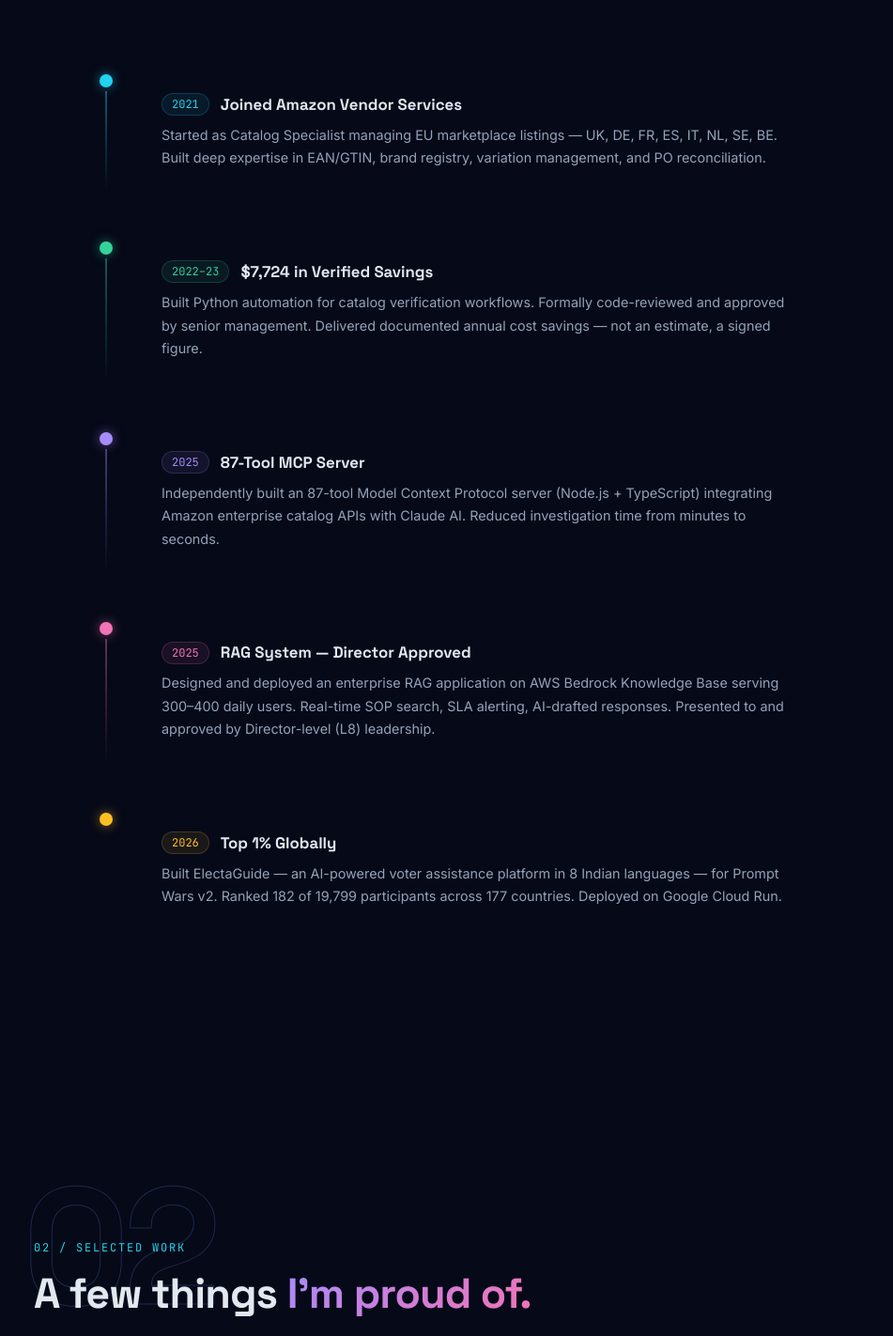
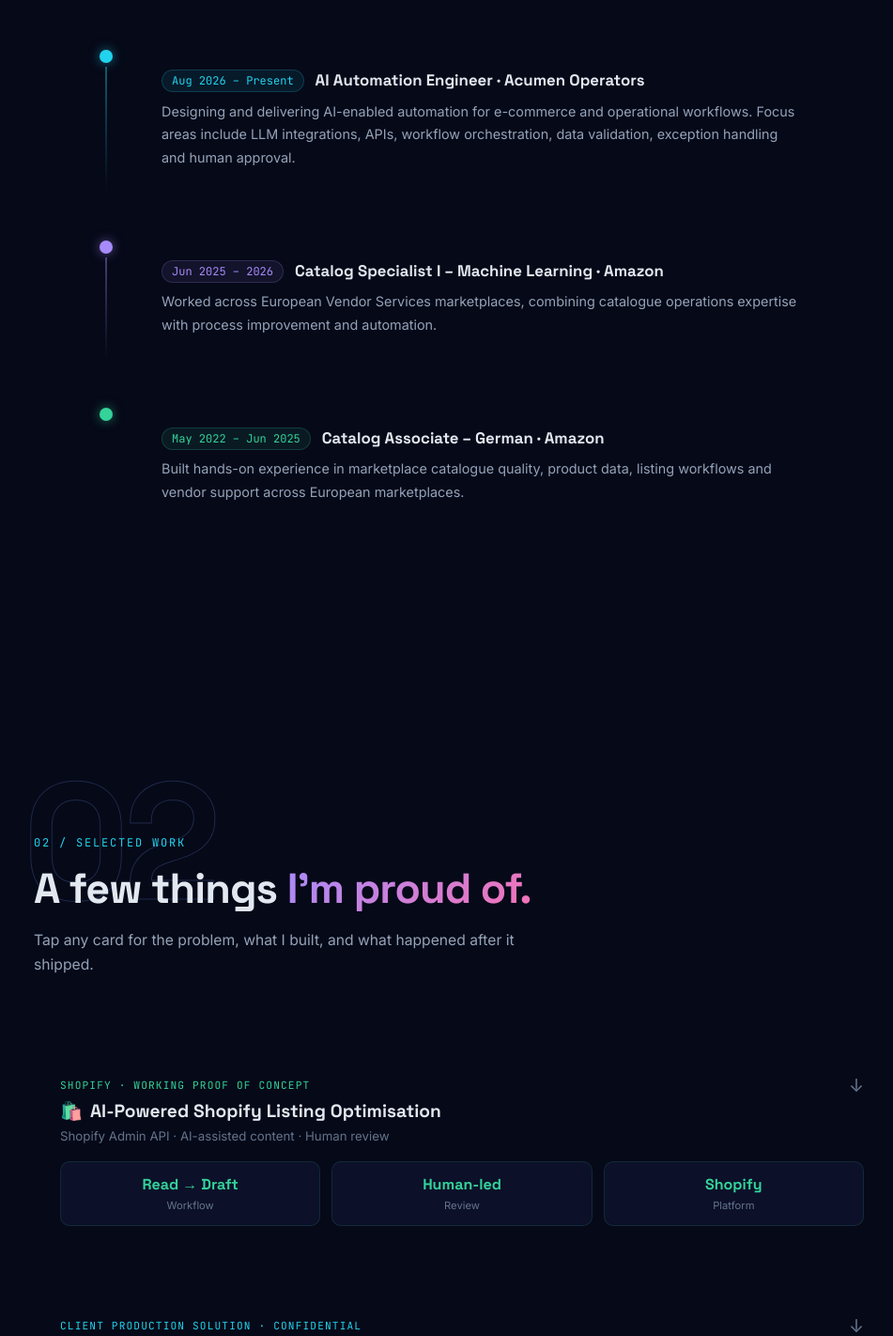
Before and after one commit to Sudheer-029/sudheer-029.github.io, a React (Vite) app: page / in a window 1280 px wide. Shown: the part 1187-2609 px from the top of the page at 94% size, without its empty margins (148-1099 px from the left). Built offline with nearby package versions, Linux system fonts and the light colour scheme.

Commit message:
Refresh portfolio for Shopify, e-commerce and AI automation

```diff
--- a/src/data.js
+++ b/src/data.js
@@ -1,135 +1,99 @@
 export const person = {
   name: 'Sudheer Bishnoi',
-  roles: ['AI Engineer', 'GenAI Specialist', 'eCommerce Operations', 'Account Manager'],
-  tagline: '87 tools built. 400+ daily users. Top 1% globally. AI Operations Specialist at Amazon.',
-  sub: 'I spend my days building internal tools that save people time — MCP servers, RAG systems, small automations. This is a small collection of that work.',
+  roles: ['AI Automation Engineer', 'E-commerce Operations', 'Shopify Solutions'],
+  tagline: 'E-commerce operations, Shopify solutions and practical AI automation.',
+  sub: 'I design and build workflows that improve catalogue quality, connect business systems and reduce repetitive operational work — with validation and human review where it matters.',
   email: 'sudheerdudi00@gmail.com',
-  linkedin: 'https://linkedin.com/in/sudheer-bishnoi',
+  linkedin: 'https://www.linkedin.com/in/sudheer-bishnoi',
   github: 'https://github.com/Sudheer-029',
-  location: 'Bengaluru, India',
-  status: 'Currently at Amazon \u00b7 Open to the right opportunity',
+  location: 'India',
+  status: 'AI Automation Engineer · Acumen Operators',
 }
 
-export const stats = [
-  { value: 87,    suffix: '',   label: 'AI Tools Built',        sub: 'MCP Server · Claude AI' },
-  { value: 400,   suffix: '+',  label: 'Daily AI Users',        sub: 'RAG System · Bedrock' },
-  { value: 7724,  suffix: '',   label: 'Verified Savings ($)',  sub: 'Formally approved' },
-  { value: 0.9,   suffix: '%',  label: 'Global Rank',           sub: '182 of 19,799 · Hackathon' },
-  { value: 200,   suffix: '+',  label: 'Vendors / Month',       sub: '8 EU Marketplaces' },
-]
+export const stats = []
 
 export const timeline = [
   {
-    year: '2021',
-    title: 'Joined Amazon Vendor Services',
-    body: 'Started as Catalog Specialist managing EU marketplace listings — UK, DE, FR, ES, IT, NL, SE, BE. Built deep expertise in EAN/GTIN, brand registry, variation management, and PO reconciliation.',
+    year: 'Aug 2026 – Present',
+    title: 'AI Automation Engineer · Acumen Operators',
+    body: 'Designing and delivering AI-enabled automation for e-commerce and operational workflows. Focus areas include LLM integrations, APIs, workflow orchestration, data validation, exception handling and human approval.',
     color: 'cyan',
   },
   {
-    year: '2022–23',
-    title: '$7,724 in Verified Savings',
-    body: 'Built Python automation for catalog verification workflows. Formally code-reviewed and approved by senior management. Delivered documented annual cost savings — not an estimate, a signed figure.',
-    color: 'emerald',
-  },
-  {
-    year: '2025',
-    title: '87-Tool MCP Server',
-    body: 'Independently built an 87-tool Model Context Protocol server (Node.js + TypeScript) integrating Amazon enterprise catalog APIs with Claude AI. Reduced investigation time from minutes to seconds.',
+    year: 'Jun 2025 – 2026',
+    title: 'Catalog Specialist I – Machine Learning · Amazon',
+    body: 'Worked across European Vendor Services marketplaces, combining catalogue operations expertise with process improvement and automation.',
     color: 'violet',
   },
   {
-    year: '2025',
-    title: 'RAG System — Director Approved',
-    body: 'Designed and deployed an enterprise RAG application on AWS Bedrock Knowledge Base serving 300–400 daily users. Real-time SOP search, SLA alerting, AI-drafted responses. Presented to and approved by Director-level (L8) leadership.',
-    color: 'pink',
-  },
-  {
-    year: '2026',
-    title: 'Top 1% Globally',
-    body: 'Built ElectaGuide — an AI-powered voter assistance platform in 8 Indian languages — for Prompt Wars v2. Ranked 182 of 19,799 participants across 177 countries. Deployed on Google Cloud Run.',
-    color: 'amber',
+    year: 'May 2022 – Jun 2025',
+    title: 'Catalog Associate – German · Amazon',
+    body: 'Built hands-on experience in marketplace catalogue quality, product data, listing workflows and vendor support across European marketplaces.',
+    color: 'emerald',
   },
 ]
 
 export const caseStudies = [
   {
     id: 1,
-    tag: 'Enterprise AI · Internal',
-    title: '87-Tool MCP Server',
-    subtitle: 'Claude AI + Amazon Catalog APIs',
-    problem: 'Catalog investigations required navigating multiple internal systems — each query took minutes of manual lookup across disconnected tools.',
-    solution: 'Built an 87-tool MCP server in Node.js + TypeScript integrating Amazon\'s enterprise catalog APIs with Claude AI — enabling natural-language queries, bulk attribute editing, and automated audit workflows.',
-    outcome: 'Reduced investigation time from minutes to seconds. Now used daily by operations teams.',
+    tag: 'Shopify · Working proof of concept',
+    title: 'AI-Powered Shopify Listing Optimisation',
+    subtitle: 'Shopify Admin API · AI-assisted content · Human review',
+    problem: 'Product catalogue content can be inconsistent, time-consuming to improve and difficult to maintain at scale.',
+    solution: 'Built a working proof of concept that retrieves product information, drafts improved titles and descriptions, generates SEO metadata and tags, and writes approved updates back to Shopify. Existing price, inventory and product imagery are preserved.',
+    outcome: 'Demonstrates an assisted listing workflow with human review before updates are applied. Available for a guided walkthrough; the development store is not a public storefront.',
     metrics: [
-      { label: 'Tools Built', value: '87' },
-      { label: 'Time Saved', value: 'Min → Sec' },
-      { label: 'Stack', value: 'Node.js + TS' },
+      { label: 'Workflow', value: 'Read → Draft' },
+      { label: 'Review', value: 'Human-led' },
+      { label: 'Platform', value: 'Shopify' },
     ],
-    color: 'violet',
-    icon: '⚡',
+    color: 'emerald',
+    icon: '🛍️',
   },
   {
     id: 2,
-    tag: 'Enterprise AI · Director Approved',
-    title: 'RAG System',
-    subtitle: 'AWS Bedrock · 300–400 Daily Users',
-    problem: 'Operators were spending significant time searching 59 internal SOP documents manually. SLA breaches were going undetected. Vendor responses required manual drafting.',
-    solution: 'Designed and deployed an enterprise RAG application using Python + AWS Bedrock Knowledge Base. Real-time SOP search, SLA breach alerting, AI-drafted vendor responses — all in one system.',
-    outcome: 'Serving 300–400 daily users. Formally presented to and approved by Director-level (L8) leadership.',
+    tag: 'Client production solution · Confidential',
+    title: 'AI Catalogue Management',
+    subtitle: 'E-commerce operations · Data validation · Workflow automation',
+    problem: 'Catalogue operations involve repetitive product data processing and quality checks.',
+    solution: 'Production workflow supporting product data processing and enrichment, listing content improvement, structured validation and exception handling, with human approval at key steps.',
+    outcome: 'In production for a client. Further implementation details are withheld to protect client confidentiality; a high-level walkthrough can be discussed.',
     metrics: [
-      { label: 'Daily Users', value: '300–400' },
-      { label: 'Documents', value: '59 SOPs' },
-      { label: 'Approval', value: 'Director L8' },
+      { label: 'Status', value: 'Production' },
+      { label: 'Focus', value: 'Catalogue' },
+      { label: 'Controls', value: 'Validation' },
     ],
     color: 'cyan',
-    icon: '🧠',
+    icon: '📦',
   },
   {
     id: 3,
-    tag: 'Automation · Verified Savings',
-    title: '$7,724 Annual Savings',
-    subtitle: 'Python Automation · Management Approved',
-    problem: 'Catalog verification workflows were being performed manually — repetitive, error-prone, and consuming significant team hours every week.',
-    solution: 'Built Python automation scripts for catalog verification. Formally code-reviewed by senior management and deployed to production.',
-    outcome: '$7,724 in verified annual cost savings — documented, signed off, not estimated.',
+    tag: 'Client production solution · Confidential',
+    title: 'E-commerce Order Automation',
+    subtitle: 'Order workflows · Integrations · Operational controls',
+    problem: 'Order-related operations can require repeated manual steps across business systems.',
+    solution: 'Production workflow automating selected order operations and data hand-offs, with error handling and operational checks.',
+    outcome: 'In production for a client. Client identity, data and implementation specifics are not publicly disclosed.',
     metrics: [
-      { label: 'Annual Savings', value: '$7,724' },
-      { label: 'Status', value: 'Verified' },
-      { label: 'Sign-off', value: 'Management' },
+      { label: 'Status', value: 'Production' },
+      { label: 'Focus', value: 'Orders' },
+      { label: 'Controls', value: 'Error checks' },
     ],
-    color: 'emerald',
-    icon: '💰',
+    color: 'violet',
+    icon: '⚙️',
   },
   {
     id: 4,
-    tag: 'Hackathon · Public · Live',
-    title: 'ElectaGuide',
-    subtitle: 'Top 1% · 182 of 19,799',
-    problem: 'India has 968 million registered voters. Most election information exists only in English or dense government PDFs — inaccessible to the majority.',
-    solution: 'Built an AI-powered voter assistance platform in 8 Indian languages using Gemini 2.5 Flash + FastAPI + React. Deployed on Google Cloud Run.',
-    outcome: 'Ranked 182 of 19,799 participants (Top 1%) in Prompt Wars v2 — an international AI competition across 177 countries.',
+    tag: 'Open source · Live',
+    title: 'GST AutoFlow',
+    subtitle: 'Python · Streamlit · Document processing',
+    problem: 'GST reconciliation often involves repetitive matching and extracting information from business documents.',
+    solution: 'Built a tool for GST data reconciliation and invoice information extraction.',
+    outcome: 'Public project with source code and a live demo.',
     metrics: [
-      { label: 'Global Rank', value: 'Top 1%' },
-      { label: 'Languages', value: '8 Indian' },
-      { label: 'Participants', value: '19,552' },
-    ],
-    color: 'amber',
-    icon: '🏆',
-    liveUrl: 'https://electaguide-152578302488.us-central1.run.app',
-    githubUrl: 'https://github.com/Sudheer-029/promptwars-v2',
-  },
-  {
-    id: 5,
-    tag: 'Automation · Open Source · Live',
-    title: 'GST AutoFlow',
-    subtitle: 'Python · Streamlit · PDF Extraction',
-    problem: 'Indian SMBs waste hours every month reconciling GST — matching GSTR-2B against purchase registers, extracting data from vendor PDFs, and matching bank payments against GSTR-3B liability.',
-    solution: 'Built a three-module automation tool: GSTR-2B reconciliation engine with fuzzy column mapping for Tally/Zoho/SAP exports, PDF invoice OCR parser with confidence scoring, and a bank-vs-liability payment reconciler. Custom Streamlit CSS design system, 18 unit tests, deployed to production.',
-    outcome: 'Live at gst-autoflow.streamlit.app. Full reconciliation workflow — raw file upload to colour-coded Excel report — zero signup, no data retention.',
-    metrics: [
-      { label: 'Modules', value: '3' },
-      { label: 'Unit Tests', value: '18' },
-      { label: 'Deploy', value: 'Live ↗' },
+      { label: 'Platform', value: 'Streamlit' },
+      { label: 'Code', value: 'Open source' },
+      { label: 'Demo', value: 'Live' },
     ],
     color: 'amber',
     icon: '₹',
@@ -140,120 +104,89 @@ export const caseStudies = [
 
 export const projects = [
   {
+    title: 'AI-Powered Shopify Listing Optimisation',
+    desc: 'Working proof of concept: retrieves product data, drafts titles and descriptions, generates SEO metadata and tags, and applies reviewed updates while preserving price, inventory and imagery. Walkthrough available on request.',
+    tech: ['Shopify Admin API', 'GraphQL', 'AI content generation', 'Human review'],
+    color: 'emerald',
+    icon: '🛍️',
+  },
+  {
     title: 'GST AutoFlow',
-    desc: 'Full-stack GST reconciliation tool — GSTR-2B matching, PDF invoice OCR extraction, and bank payment reconciliation. 18 unit tests. Custom CSS design system. Deployed on Streamlit Cloud.',
-    tech: ['Python', 'Streamlit', 'pdfplumber', 'pandas', 'Plotly'],
+    desc: 'GST reconciliation and invoice document-processing tool. Public source code and live demo available.',
+    tech: ['Python', 'Streamlit', 'pandas', 'PDF processing'],
     github: 'https://github.com/Sudheer-029/gst-autoflow',
     liveUrl: 'https://gst-autoflow.streamlit.app',
     color: 'amber',
     icon: '₹',
   },
   {
-    title: 'WhatsApp Review Automation',
-    desc: 'Smart review funnel for local businesses. 4–5 stars → Google Review. 1–3 stars → private owner feedback. Dashboard with full activity log. No app download required.',
-    tech: ['WhatsApp API', 'Sentiment Routing', 'Dashboard', 'Node.js'],
-    github: 'https://github.com/Sudheer-029/whatsapp-review-automation',
-    color: 'emerald',
-    icon: '📱',
-  },
-  {
-    title: 'AI Troubleshoot Bot',
-    desc: 'Built in 24 hours. Human-in-the-loop incident response in Slack. /troubleshoot → Claude AI suggests 3 fixes → human approves → bot executes or escalates.',
-    tech: ['AWS Bedrock', 'Slack Bolt API', 'Python', 'HITL'],
-    github: 'https://github.com/Sudheer-029/slack-troubleshoot-bot',
-    color: 'violet',
-    icon: '🤖',
-  },
-  {
-    title: 'Amazon Catalog → JSON-LD',
-    desc: 'Transforms SP-API product data into Schema.org JSON-LD for Google Rich Results, Shopify DTC, and TikTok Shop feeds. Used in production achieving 100% Rich Results pass rate.',
-    tech: ['Python', 'Amazon SP-API', 'Schema.org', 'TikTok Shop'],
-    github: 'https://github.com/Sudheer-029/amazon-jsonld-pipeline',
+    title: 'RAG Deep Learning Assistant',
+    desc: 'A retrieval-augmented question-answering assistant designed to ground responses in source documents.',
+    tech: ['Python', 'LangChain', 'ChromaDB', 'Groq'],
+    github: 'https://github.com/Sudheer-029/rag-deep-learning-assistant',
     color: 'cyan',
-    icon: '🔗',
-  },
-  {
-    title: 'Multi-Agent Travel Planner',
-    desc: 'Root agent orchestrating 3 sub-agents: places & hotels, transport, itinerary & budget. Production-ready agentic architecture patterns.',
-    tech: ['Google ADK', 'Gemini 2.0 Flash', 'Python', 'Multi-Agent'],
-    github: 'https://github.com/Sudheer-029/multi-agent-travel-planner',
-    color: 'pink',
-    icon: '✈️',
-  },
-  {
-    title: 'RAG Deep Learning Assistant',
-    desc: 'Wikipedia-grounded Q&A chatbot. Strict context-only answers — if the answer isn\'t in the docs, it says so. Built to demonstrate hallucination-free RAG.',
-    tech: ['LangChain', 'ChromaDB', 'Groq Llama-3', 'Gradio'],
-    github: 'https://github.com/Sudheer-029/rag-deep-learning-assistant',
-    color: 'emerald',
     icon: '📚',
   },
 ]
 
 export const skills = [
   {
-    title: 'AI & GenAI',
-    color: 'cyan',
-    items: ['AWS Bedrock', 'RAG Pipelines', 'Claude AI', 'GPT-4', 'Gemini 2.5', 'MCP Protocol', 'Google ADK', 'Multi-Agent Orchestration', 'Prompt Engineering', 'Evaluation Pipelines'],
+    title: 'E-commerce & Shopify',
+    color: 'emerald',
+    items: ['Shopify Admin API', 'Product catalogue management', 'Listing optimisation', 'Product data enrichment', 'Order workflows', 'Inventory operations', 'Amazon marketplace operations'],
   },
   {
-    title: 'eCommerce & PIM',
-    color: 'emerald',
-    items: ['Amazon Vendor Central', 'Seller Central', 'Catalog Management', 'EAN / GTIN', 'Brand Registry', 'A+ Content', 'Akeneo PIM', 'Google Merchant Center', 'JSON-LD / Schema.org', 'TikTok Shop'],
+    title: 'AI & LLM Workflows',
+    color: 'cyan',
+    items: ['Generative AI', 'LLM integrations', 'RAG', 'Prompt engineering', 'AI-assisted content', 'Agentic workflow patterns', 'Human-in-the-loop review'],
   },
   {
-    title: 'Engineering',
+    title: 'Automation & Integrations',
     color: 'violet',
-    items: ['Python', 'Node.js', 'TypeScript', 'REST APIs', 'SQL', 'Git', 'Slack Bolt API', 'FastAPI', 'LangChain', 'ChromaDB'],
+    items: ['Python', 'n8n', 'REST APIs', 'GraphQL', 'Workflow orchestration', 'Data processing', 'Validation and error handling'],
   },
   {
-    title: 'Cloud & Tools',
+    title: 'Cloud & Data',
     color: 'amber',
-    items: ['AWS (S3, Bedrock, QuickSight)', 'Google Cloud (Vertex AI, Cloud Run)', 'Azure (AZ-900)', 'Power BI', 'Profitero', 'Helium 10', 'N8N'],
+    items: ['AWS', 'Amazon Bedrock', 'Structured data', 'Reporting and analysis', 'Git', 'SQL'],
   },
 ]
 
 export const perspectives = [
   {
-    role: 'AI Engineer',
+    role: 'Shopify & E-commerce',
+    color: 'emerald',
+    icon: '🛒',
+    headline: 'Reliable catalogue and operational workflows.',
+    points: [
+      'Product data and listing optimisation',
+      'Shopify API integrations and data updates',
+      'Order and inventory workflow improvements',
+      'Catalogue quality checks and enrichment',
+    ],
+  },
+  {
+    role: 'AI Automation',
     color: 'cyan',
     icon: '⚡',
-    headline: 'Ships production AI, not prototypes.',
+    headline: 'Practical AI with operational safeguards.',
     points: [
-      '87-tool MCP server — Claude AI + enterprise APIs',
-      'RAG system serving 300–400 daily users',
-      'Multi-agent orchestration — Google ADK + Gemini 2.5',
-      'AI evaluation pipelines for hallucination + safety',
-      'Director-level approval on enterprise deployment',
+      'LLM-powered assistants and workflow steps',
+      'API integrations and multi-step orchestration',
+      'Output validation and exception handling',
+      'Human approval for important changes',
     ],
-    resume: '/resumes/Sudheer_Bishnoi_AI.pdf',
   },
   {
-    role: 'eCommerce Manager',
-    color: 'emerald',
-    icon: '🛒',
-    headline: '5 years managing catalog at Amazon scale.',
-    points: [
-      '200+ vendor accounts per month across 8 EU marketplaces',
-      '100% Google Rich Results pass rate — zero errors',
-      '$7,724 verified savings through workflow automation',
-      'Full TikTok Shop + Shopify syndication pipeline',
-      'Profitero · Helium 10 · A+ Content · Brand Registry',
-    ],
-    resume: '/resumes/Sudheer_Bishnoi_eCommerce.pdf',
-  },
-  {
-    role: 'Account Manager',
+    role: 'Agency Partnerships',
     color: 'violet',
     icon: '🤝',
-    headline: 'Client-first, data-driven, zero missed SLAs.',
+    headline: 'A delivery partner for client projects.',
     points: [
-      'Primary contact for 200+ enterprise vendor accounts',
-      'AI-powered support system — 300–400 daily interactions',
-      'Full onboarding lifecycle: EAN, catalog, compliance',
-      'Trained & mentored 10+ team members',
-      '15% reduction in average resolution time',
+      'White-label implementation support',
+      'Project-based automation delivery',
+      'Referral and collaboration partnerships',
+      'Remote collaboration and in-person engagements',
     ],
-    resume: '/resumes/Sudheer_Bishnoi_AccountManager.pdf',
   },
 ]
```
